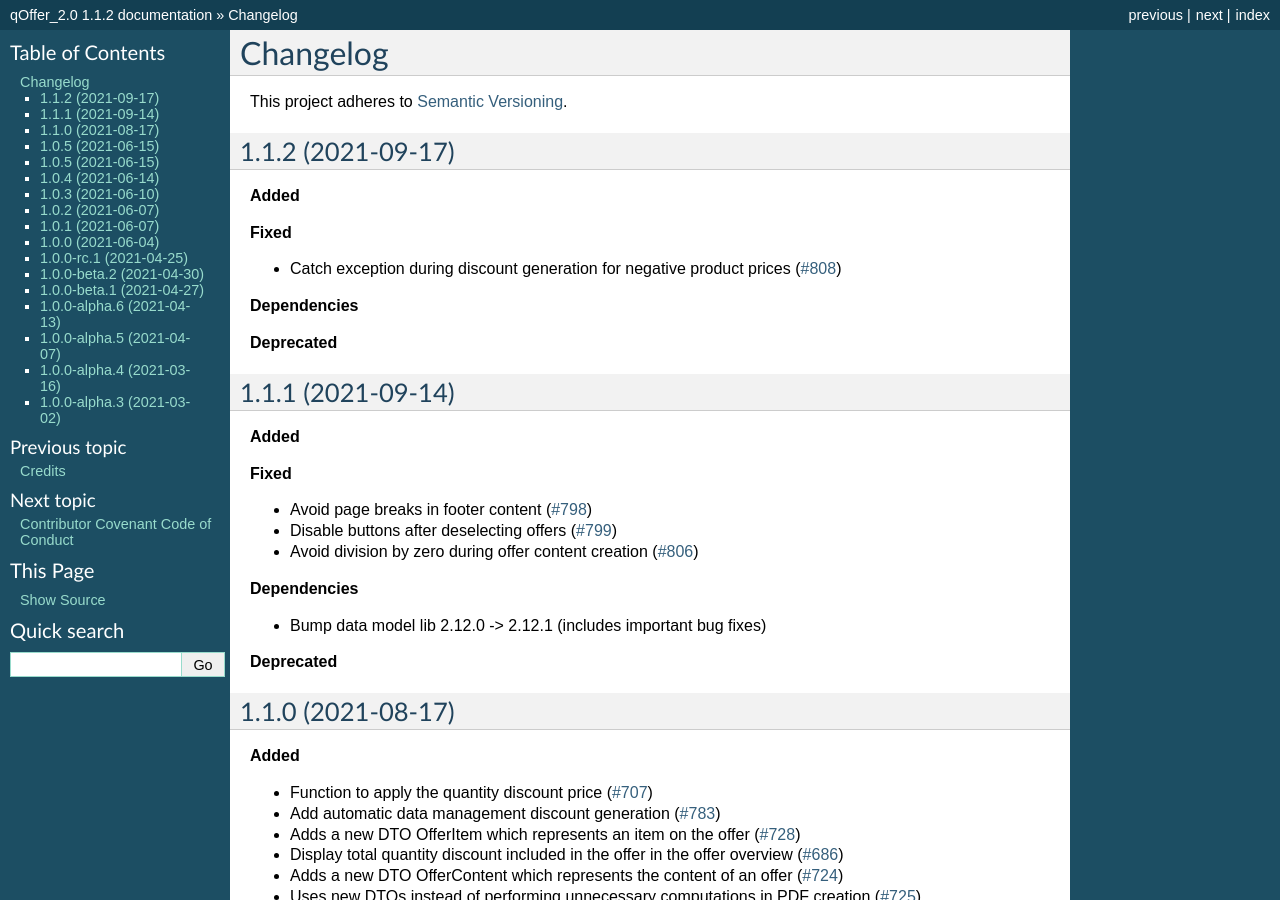
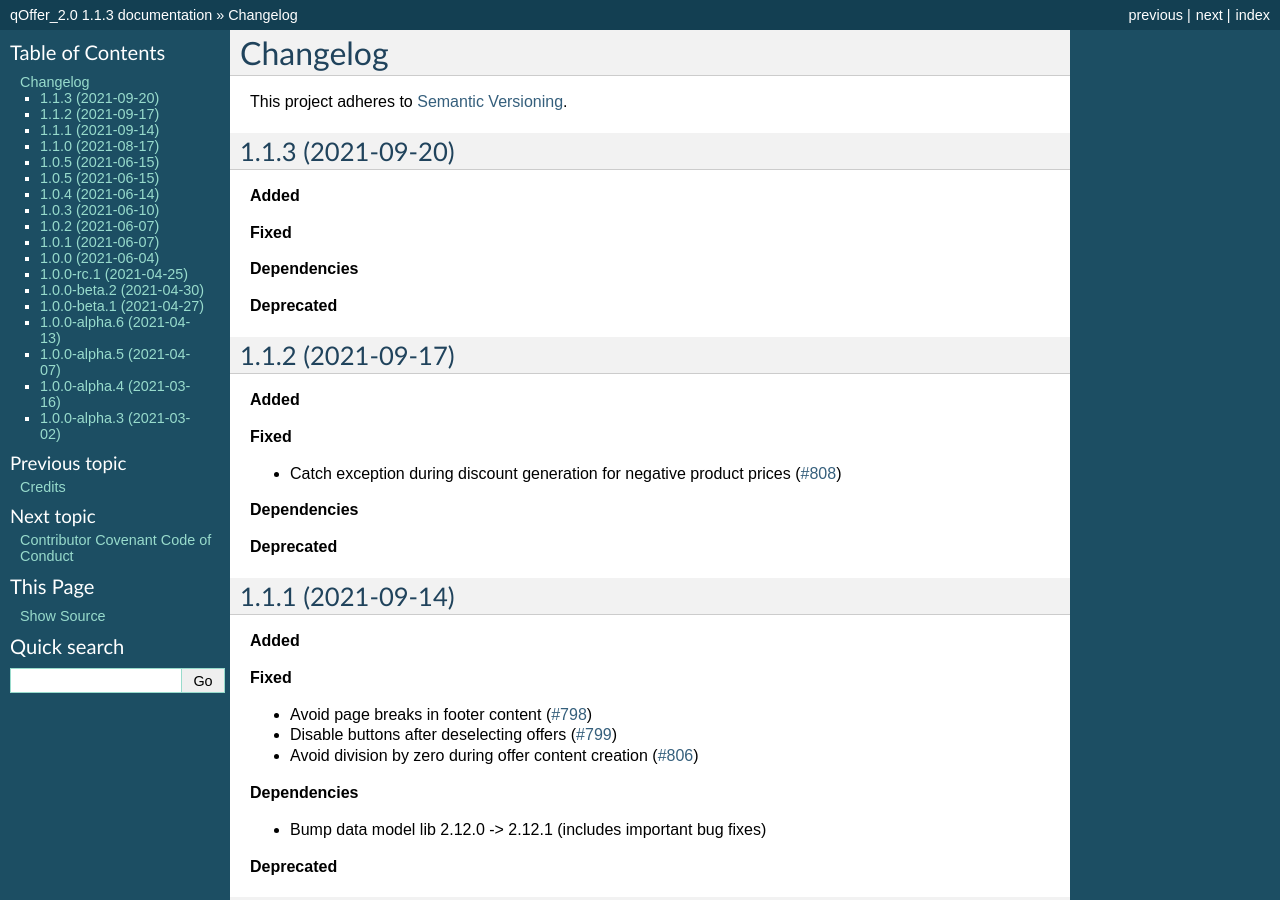
Before and after one commit to qbicsoftware/offer-manager-2-portlet, a Sphinx documentation site: the page built from docs/changelog.rst, in a window 1280 px wide and 900 px high. Built offline with Sphinx 7.4.7, drawn with Linux system fonts in a browser that asks for light colours; some of the changed text lies outside the part shown.

Commit message:
Bump version from 1.1.2 to 1.1.3

```diff
--- a/CHANGELOG.rst
+++ b/CHANGELOG.rst
@@ -3,6 +3,17 @@ Changelog
 ==========
 
 This project adheres to `Semantic Versioning <https://semver.org/>`_.
+
+1.1.3 (2021-09-20)
+------------------
+
+**Added**
+
+**Fixed**
+
+**Dependencies**
+
+**Deprecated**
 
 1.1.2 (2021-09-17)
 ------------------
--- a/docs/conf.py
+++ b/docs/conf.py
@@ -57,9 +57,9 @@ author = "Jennifer Bödker"
 # the built documents.
 #
 # The short X.Y version.
-version = '1.1.2'
+version = '1.1.3'
 # The full version, including alpha/beta/rc tags.
-release = '1.1.2'
+release = '1.1.3'
 
 
 # The language for content autogenerated by Sphinx. Refer to documentation
--- a/pom.xml
+++ b/pom.xml
@@ -8,7 +8,7 @@
 		<module>offer-manager-app</module>
 	</modules>
 	<artifactId>offer-manager</artifactId>
-	<version>1.1.2</version> <!-- <<QUBE_FORCE_BUMP>> -->
+	<version>1.1.3</version> <!-- <<QUBE_FORCE_BUMP>> -->
 	<groupId>life.qbic</groupId>
 	<name>The new offer manager</name>
 	<url>http://github.com/qbicsoftware/qOffer_2.0</url>
--- a/qube.cfg
+++ b/qube.cfg
@@ -1,5 +1,5 @@
 [bumpversion]
-current_version = 1.1.2
+current_version = 1.1.3
 
 [bumpversion_files_whitelisted]
 dot_qube = .qube.yml
```
Also changed, not shown: .qube.yml, 2 other files.
